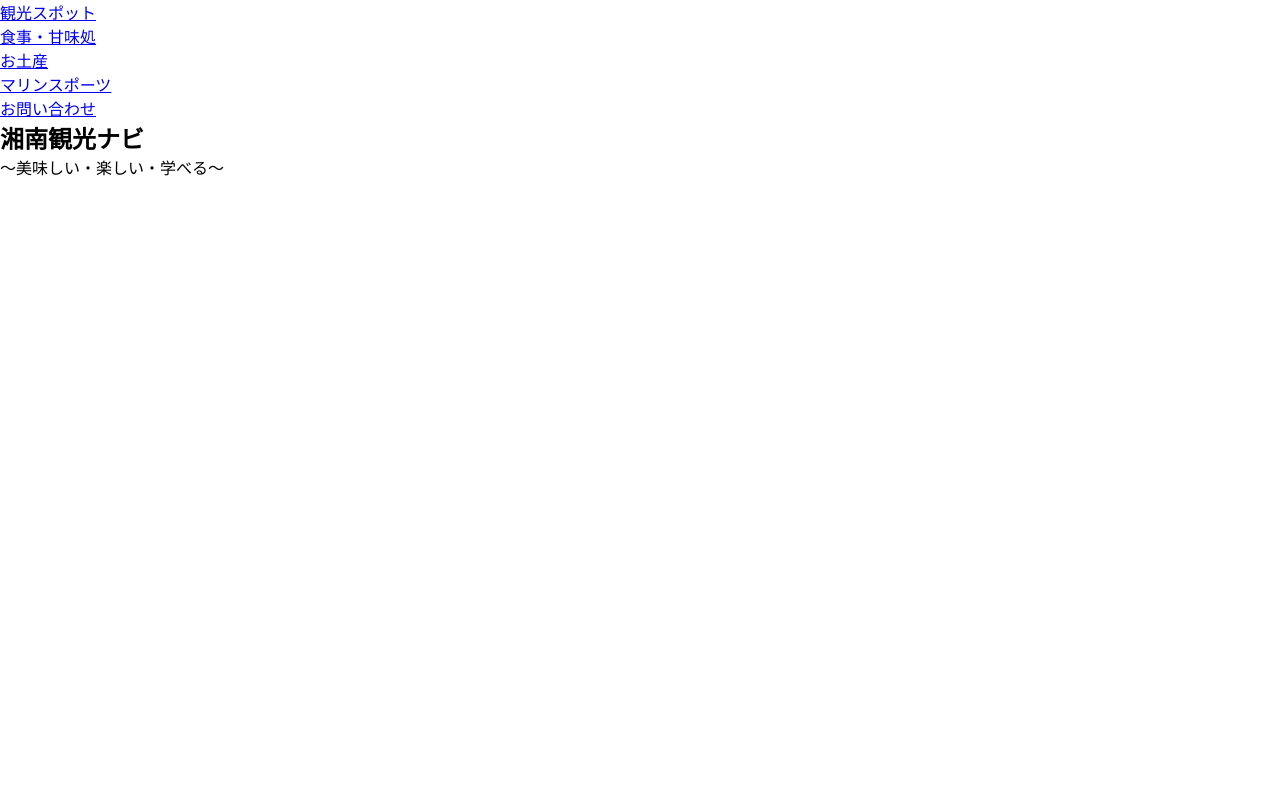
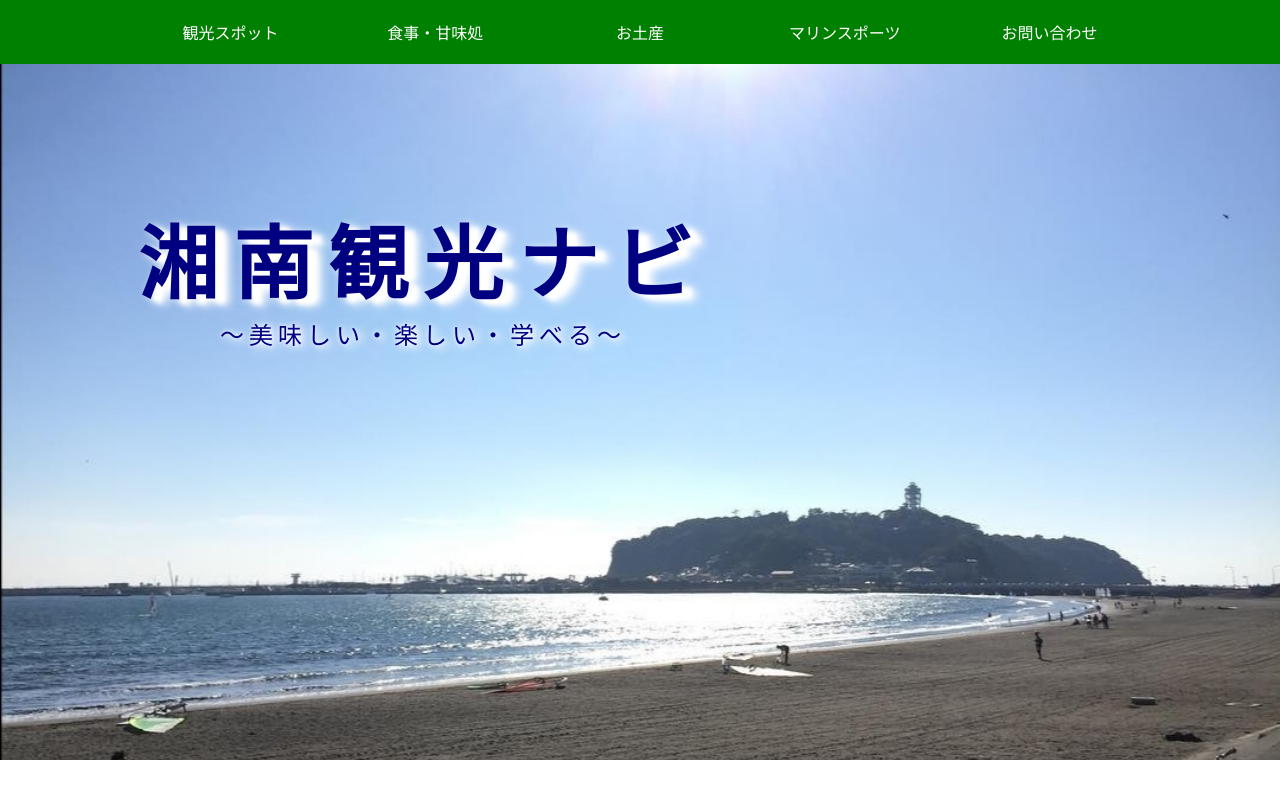
Before and after one commit to jin0908/shounan_hp, a plain HTML site: page index.html in a window 1280 px wide. Drawn offline with nearby package versions, Linux system fonts and the light colour scheme; a web font is replaced by a local one.

Commit message:
ファーストビューCSS設定

```diff
--- a/css/style.css
+++ b/css/style.css
@@ -1 +1,107 @@
 @charset "UTF-8";
+
+html {
+  font-size: 16px;
+}
+
+body {
+  font-size: 1rem;
+  /*html 要素のフォントサイズが「16px」のときは、1rem=16px*/
+  font-family: Yu Gothic;
+  box-sizing: border-box;
+  /*要素の幅と高さにpaddingとborderを含める*/
+}
+
+ul,
+li,
+ol {
+  list-style-type: none;
+  /*リストのマークなし*/
+}
+
+.container {
+  max-width: 1024px;
+  width: 90%;
+  margin: 0 auto;
+}
+
+.g-navi {
+  position: absolute;
+  background-color: #008000;
+  width: 100%;
+}
+
+.g-navi ul {
+  display: flex;
+  flex-wrap: nowrap;
+  justify-content: space-around;
+  align-items: center;
+}
+
+.g-navi ul li {
+  flex-basis: 20%;
+  text-align: center;
+}
+
+.g-navi ul li a {
+  display: block;
+  color: #fff;
+  padding: 20px 0;
+}
+
+a {
+  text-decoration: none;
+}
+
+#main-visual {
+  background-image: url(../image/enosima.jpg);
+  background-repeat: no-repeat;
+  /*背景画像は1度繰り返す*/
+  background-size: cover;
+  /*背景画像は縦横比は保持して、要素をちょうどよく覆うサイズに*/
+  height: 100vh;
+  max-height: 760px;
+}
+
+/* メインビジュアル */
+.mv-wrapper {
+  position: relative;
+  /*子要素にposition: absolute使うため適用*/
+  justify-content: center;
+  /*両端を基準に中央寄せ*/
+}
+
+.mv-right {
+  position: absolute;
+  /*.mv-wrapperを基準に位置設定*/
+  top: 200px;
+  left: 10px;
+  max-width: 100%;
+}
+
+.container {
+  position: relative;
+}
+
+
+
+h1 {
+  font-family: 'fantasy',serif;
+  /*総称フォントもゴシック系で指定*/
+  font-size: 5rem;
+  letter-spacing: 15px;
+  color: #000080;
+  font-weight: bold;
+  text-shadow: 10px 5px 4px #fff;
+  filter: drop-shadow(4px 2px 4px #fff);
+}
+
+.text {
+  font-family: 'fantasy', serif;
+  font-size: 1.5rem;
+  letter-spacing: 5px;
+  color: #000080;
+  filter: drop-shadow(4px 2px 4px #fff);
+  text-shadow: 0px 0px 4px #fff;
+  text-align: center;
+}
```
